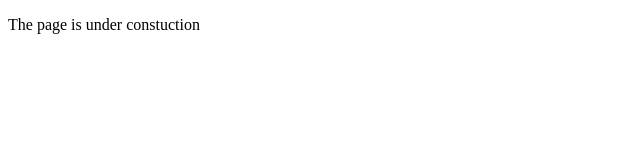
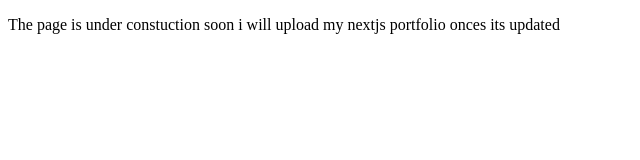
Before and after one commit to PrashanthBalakrishnan/fakeproject, a plain HTML site: page index.html in a window 1280 px wide. Shown: the whole page, without its empty margins (0-640 px from the left). Drawn offline with Linux system fonts and the light colour scheme.

Commit message:
added new info

```diff
--- a/index.html
+++ b/index.html
@@ -6,6 +6,6 @@
     <title>Prashanth Balakrishnan</title>
 </head>
 <body>
-    <p>The page is under constuction</p>
+    <p>The page is under constuction soon i will upload my nextjs portfolio onces its updated</p>
 </body>
 </html>
```
